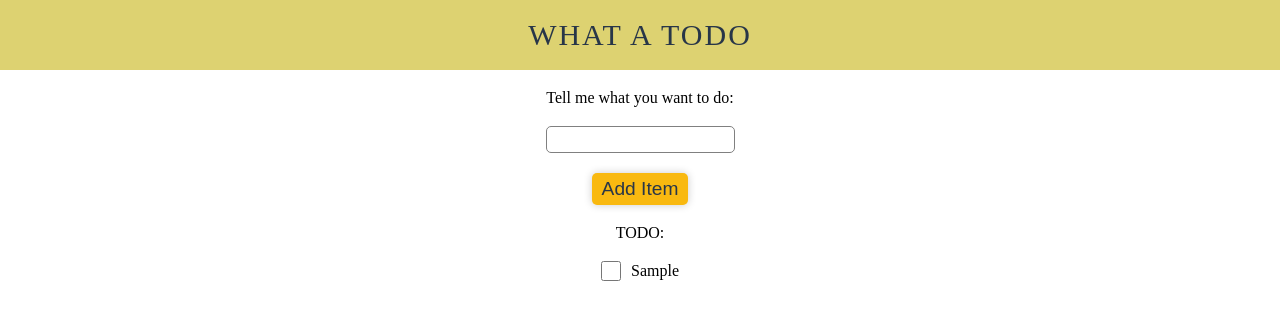
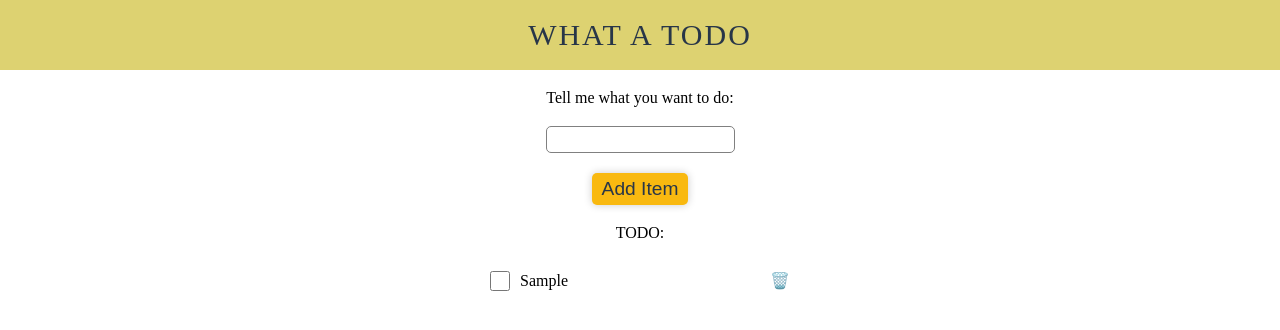
Before and after one commit to braxtonlemmon/typescript-todo, a React (Create React App) app: page / in a window 1280 px wide. Both pictures are taken after typing "Sample" into the empty fields and a click on the button "Add Item". Shown: the top 330 px of the page. Built offline with nearby package versions, Linux system fonts and the light colour scheme.

Commit message:
Add wastebasket emoji. Delete todo upon click of wastebasket.

```diff
--- a/src/components/Display/Display.styles.ts
+++ b/src/components/Display/Display.styles.ts
@@ -12,4 +12,8 @@ export const Wrapper = styled.div`
     text-align: center;
     margin-bottom: 10px;
   }
+  ul {
+    width: 100%;
+    max-width: 300px;
+  }
 `;
--- a/src/components/TodoItem/TodoItem.styles.ts
+++ b/src/components/TodoItem/TodoItem.styles.ts
@@ -3,7 +3,7 @@ import styled from "styled-components";
 export const Wrapper = styled.li`
   display: flex;
   align-items: center;
-  margin: 10px 0;
+  margin: 20px 0;
   input {
     margin-right: 10px;
     cursor: pointer;
@@ -12,5 +12,9 @@ export const Wrapper = styled.li`
   }
   label {
     cursor: pointer;
+    flex: 1;
+  }
+  .wastebasket {
+    cursor: pointer;
   }
 `;
--- a/src/components/TodoItem/TodoItem.tsx
+++ b/src/components/TodoItem/TodoItem.tsx
@@ -1,7 +1,7 @@
 import React from "react";
 import { Wrapper } from "./TodoItem.styles";
 import { useDispatch } from "react-redux";
-import { COMPLETE_TODO } from "../../actions/index";
+import { COMPLETE_TODO, DELETE_TODO } from "../../actions/index";
 
 interface TodoItemProps {
   todo: string;
@@ -16,14 +16,21 @@ const TodoItem: React.FC<TodoItemProps> = ({
 }): React.ReactElement => {
   const dispatch = useDispatch();
 
-  const handleComplete = (e: React.SyntheticEvent<HTMLElement>): void => {
+  const handleComplete = (): void => {
     dispatch({ type: COMPLETE_TODO, meta: { timestamp } });
+  };
+
+  const handleDelete = (): void => {
+    dispatch({ type: DELETE_TODO, meta: { timestamp } });
   };
 
   return (
     <Wrapper>
       <input id={`todo-${index}`} type="checkbox" onChange={handleComplete} />
       <label htmlFor={`todo-${index}`}>{todo}</label>
+      <p className="wastebasket" onClick={handleDelete}>
+        🗑️
+      </p>
     </Wrapper>
   );
 };
```
